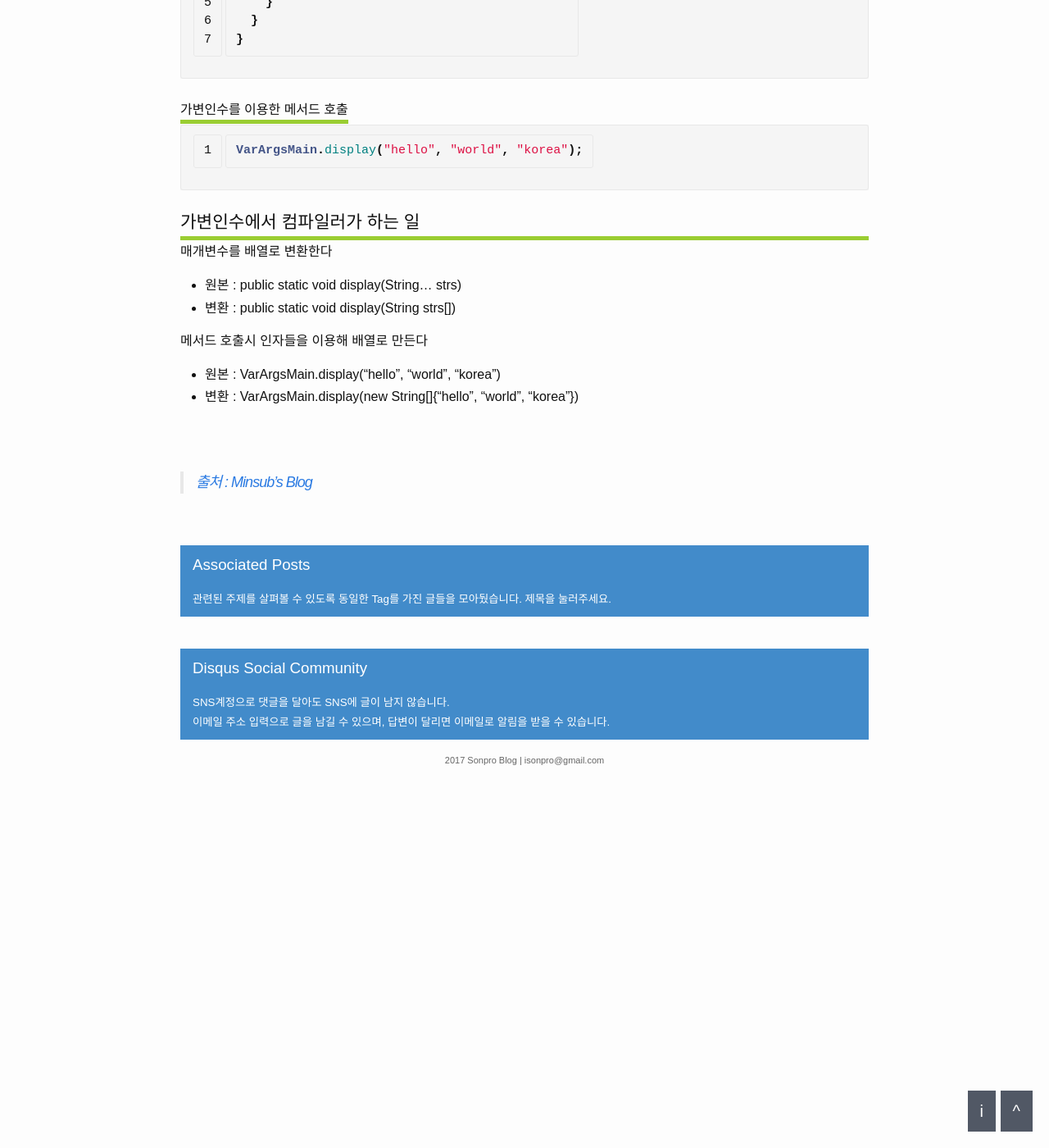
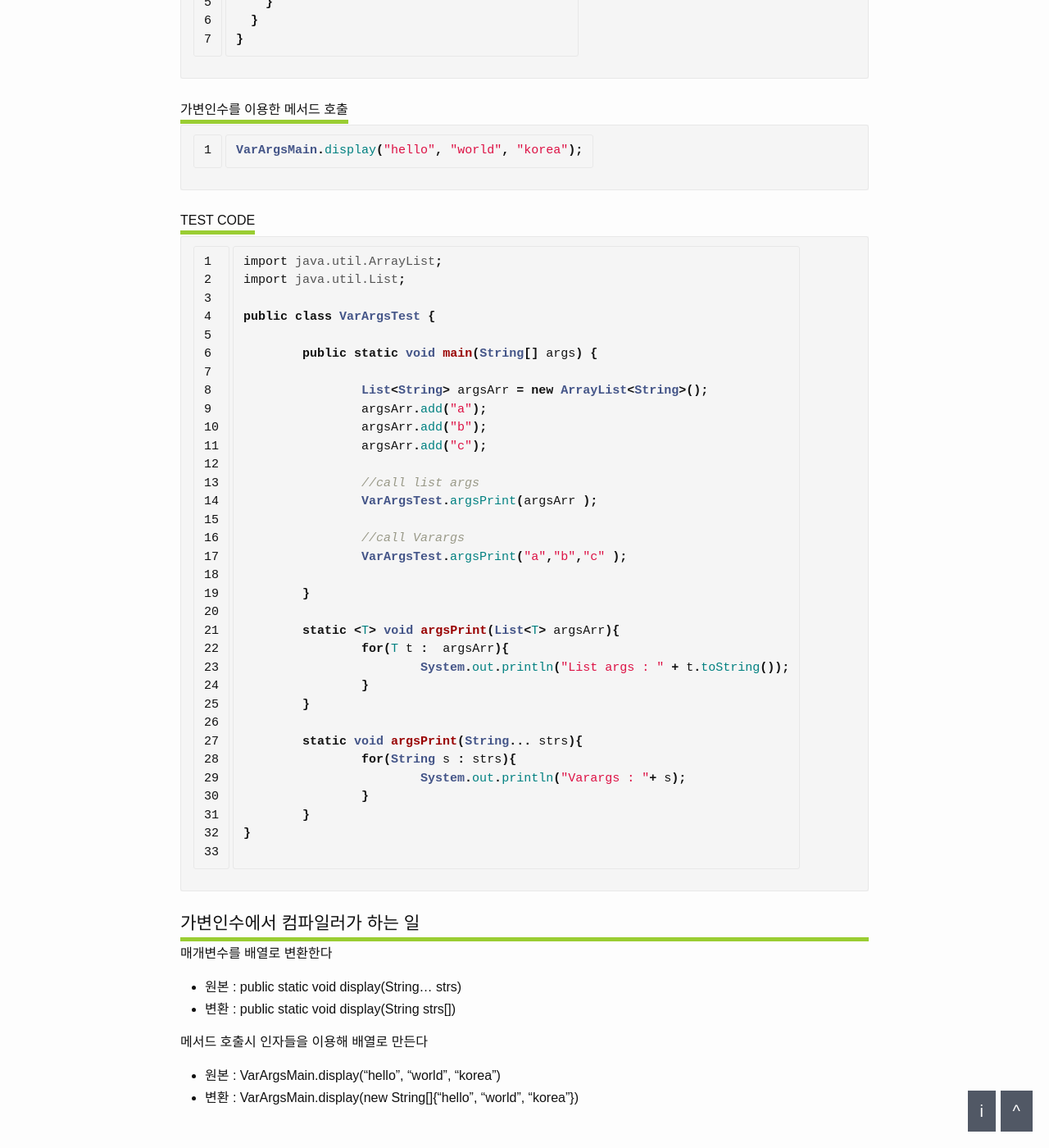
Before and after one commit to sonpro/sonpro.github.io, a Jekyll site: the page built from _posts/2017/2017-01-30-varargs.md, in a window 1280 px wide and 1400 px high, scrolled down 1493 px. Shown: the whole window at 82% size. Built offline with Jekyll 4.4.1, drawn with Linux system fonts in a browser that asks for light colours; comment, search, counter and statistics services are not loaded.

Commit message:
new post

````diff
--- a/_posts/2017/2017-01-30-varargs.md
+++ b/_posts/2017/2017-01-30-varargs.md
@@ -60,6 +60,46 @@ VarArgsMain.display("hello", "world", "korea");
 ```
 
 
+
+### TEST CODE
+
+```java
+import java.util.ArrayList;
+import java.util.List;
+
+public class VarArgsTest {
+
+	public static void main(String[] args) {
+
+		List<String> argsArr = new ArrayList<String>();
+		argsArr.add("a");
+		argsArr.add("b");
+		argsArr.add("c");
+
+		//call list args
+		VarArgsTest.argsPrint(argsArr );
+
+		//call Varargs
+		VarArgsTest.argsPrint("a","b","c" );
+
+	}
+
+	static <T> void argsPrint(List<T> argsArr){
+		for(T t :  argsArr){
+			System.out.println("List args : " + t.toString());
+		}
+	}
+
+	static void argsPrint(String... strs){
+		for(String s : strs){
+			System.out.println("Varargs : "+ s);
+		}
+	}
+}
+
+```
+
+
 ## 가변인수에서 컴파일러가 하는 일
 
 매개변수를 배열로 변환한다
````
